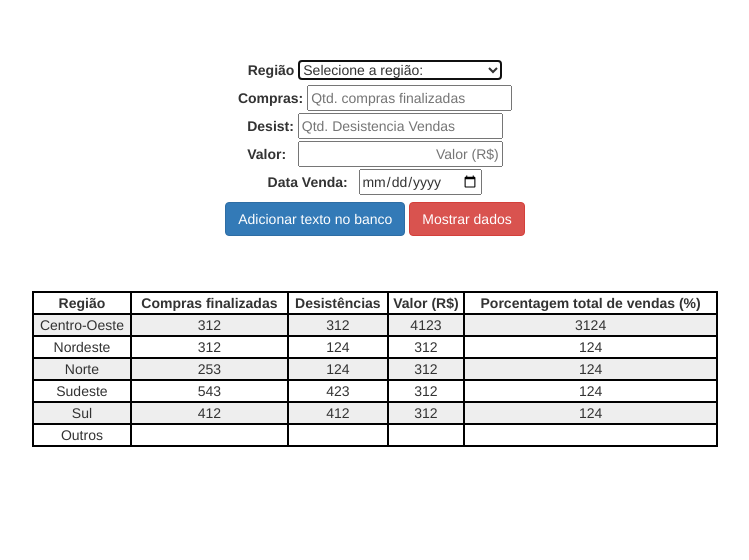
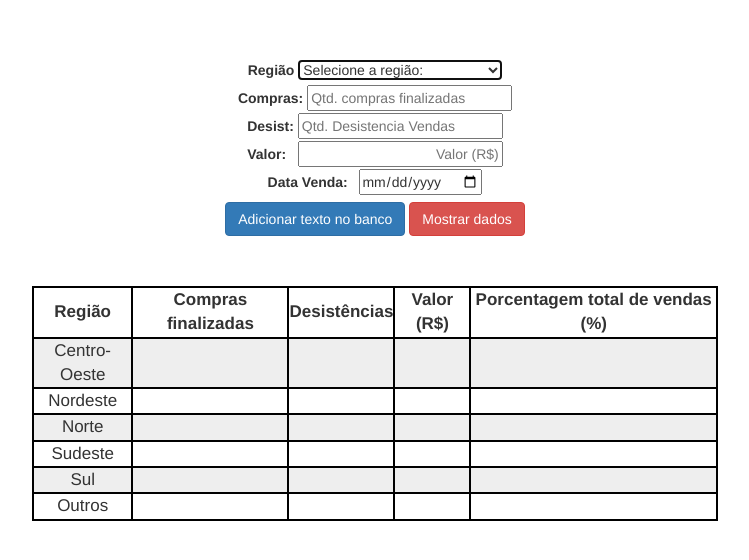
Before and after one commit to fcalza/webt2, a website: page views/index.html in a window 1280 px wide. Shown: the part 1334-1894 px from the top of the page, without its empty margins (265-1014 px from the left). Drawn offline with nearby package versions, Linux system fonts and the light colour scheme.

Commit message:
ajustando tabelas para att com o JSON

```diff
--- a/views/index.html
+++ b/views/index.html
@@ -135,12 +135,9 @@
 		</form>
 		</div>
 
-		<div class="row">
-				<div id="resultados"> </div>
-		</div>
 
 				<div id="tabela">
-				<table style="width:70%; margin: auto; margin-top: 50px; text-align:center;">
+				<table style="width:70%; margin: auto; margin-top: 50px; text-align:center; font-size:17px">
 			<tr>
 				<th> Região</th>
 				<th> Compras finalizadas</th>
@@ -150,47 +147,51 @@
 			</tr>
 			<tr>
 				<td>Centro-Oeste</td>
-				<td>312</th>
-				<td>312</td>
-				<td>4123</td>
-				<td>3124</td>
+				<td><output id="rsrsrs"></output></td>
+				<td><output id="Desis"></output></td>
+				<td><output id="coValor"></output></td>
+				<td><output id="Percent"></output></td>
 			</tr>
 			<tr>
 				<td>Nordeste</th>
-				<td>312</td>
-				<td>124</td>
-				<td>312</td>
-				<td>124</td>
+					<td><output id="Finalis"></output></td>
+					<td><output id="Desis"></output></td>
+					<td><output id="coValor"></output></td>
+					<td><output id="Percent"></output></td>
 			</tr>
 			<tr>
 				<td>Norte</td>
-				<td>253</td>
-				<td>124</td>
-				<td>312</td>
-				<td>124</td>
+				<td><output id="Finalis"></output></td>
+				<td><output id="Desis"></output></td>
+				<td><output id="coValor"></output></td>
+				<td><output id="Percent"></output></td>
 			</tr>
 			<tr>
 				<td>Sudeste</td>
-				<td>543</td>
-				<td>423</td>
-				<td>312</td>
-				<td>124</td>
+				<td><output id="Finalis"></output></td>
+				<td><output id="Desis"></output></td>
+				<td><output id="coValor"></output></td>
+				<td><output id="Percent"></output></td>
 			</tr>
 			<tr>
 				<td>Sul</td>
-				<td>412</td>
-				<td>412</td>
-				<td>312</td>
-				<td>124</td>
-			</tr>
+				<td><output id="Finalis"></output></td>
+				<td><output id="Desis"></output></td>
+				<td><output id="coValor"></output></td>
+				<td><output id="Percent"></output></td>
+		</tr>
 			<tr>
 				<td>Outros</td>
-				<td></td>
-				<td></td>
-				<td></td>
-				<td></td>
+				<td><output id="Finalis"></output></td>
+				<td><output id="Desis"></output></td>
+				<td><output id="coValor"></output></td>
+				<td><output id="Percent"></output></td>
 			</tr>
 			</table>
+		</div>
+
+		<div class="row" style="margin-top:50px">
+				<div id="resultados"> </div>
 		</div>
 
 	</div>
--- a/views/js/script.js
+++ b/views/js/script.js
@@ -175,8 +175,8 @@ $(document).ready(function(){
 });
 
 var contar=0;
-
 function getDados(){
+  var valorCO=0;
 
   if(contar==0){$("#resultados").slideDown();
     contar=1;
@@ -195,7 +195,14 @@ function getDados(){
         output += '<p>Data da Venda: '+data.dataVenda+'</p>';
         output += '<p>Data adicionado: '+data.dataAdd+'</p>';
         output += '</div>';
+
+        if(data.regiao=='Centro-Oeste'){
+          var oi = parseInt(data.comprasFinalizadas);
+          valorCO+=oi;
+        }
       });
+      console.log(valorCO);
+      $('#rsrsrs').val(valorCO);
       output+= '</div>';
       $('#resultados').html(output);
     });
@@ -203,6 +210,8 @@ function getDados(){
     $("#resultados").slideUp();
     contar = 0;
   }
+  $('dataAdd').val();
+
 }
 
 function maskIt(w,e,m,r,a){
```
